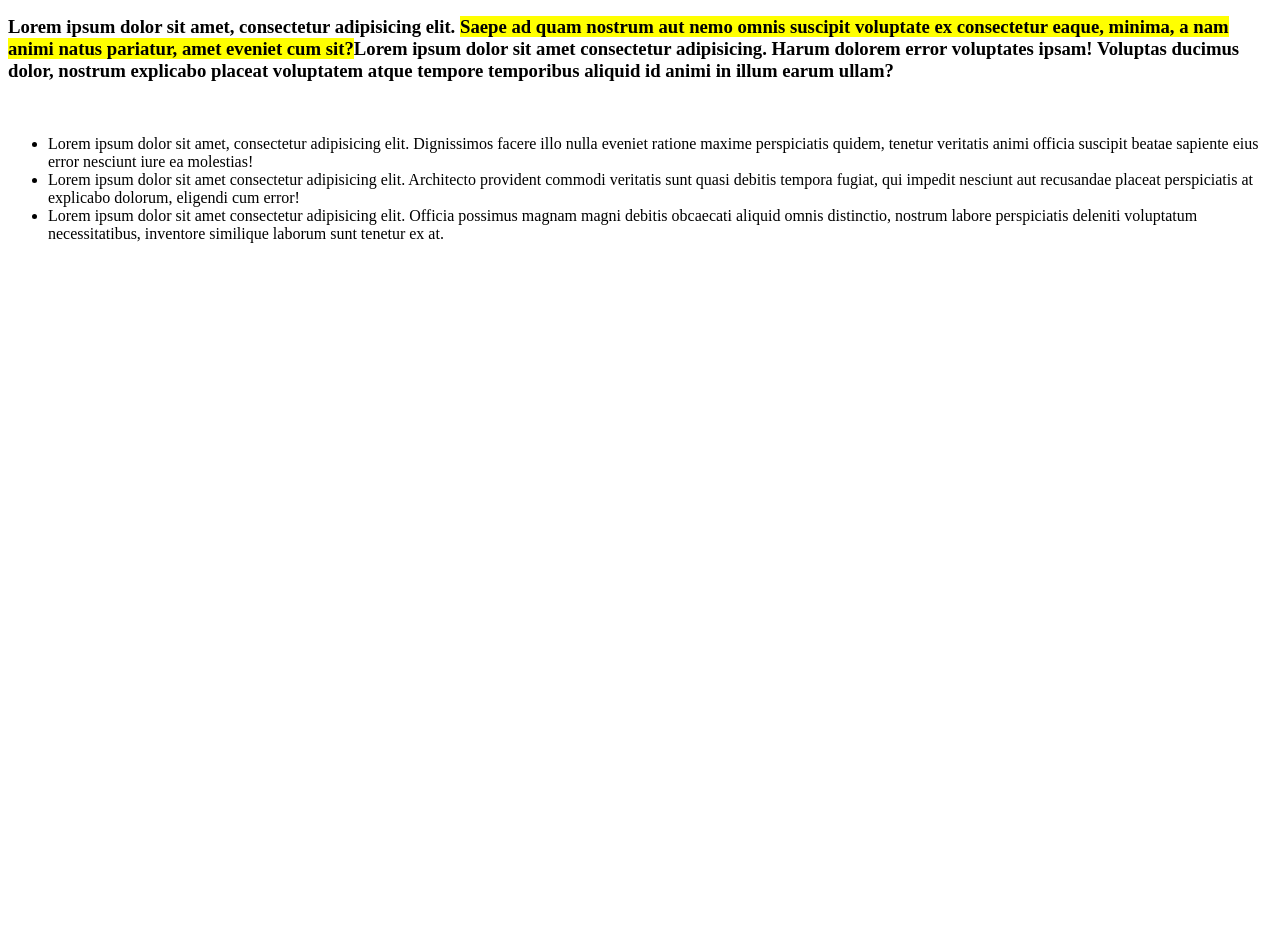
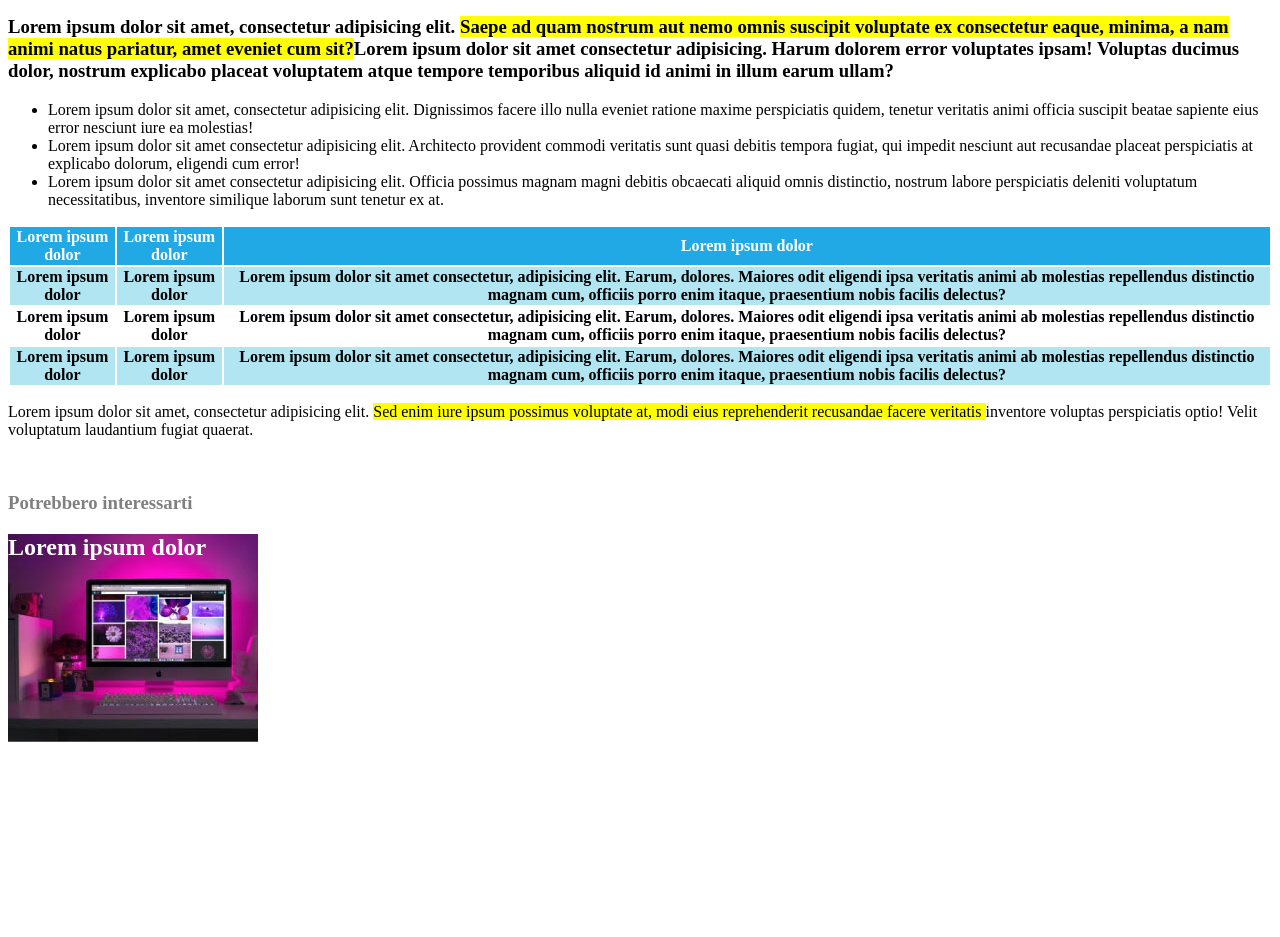
Before and after one commit to DavideTessari/html-css-booleaner, a plain HTML site: page index.html in a window 1280 px wide. Shown: the part 1237-2174 px from the top of the page. Before the commit the page ends 1510 px from the top, so only its background shows below. Drawn offline with Linux system fonts and the light colour scheme.

Commit message:
feat: add second section

```diff
--- a/index.html
+++ b/index.html
@@ -21,7 +21,7 @@
              <img src="img/tim-2.jpg" alt="Tim 2"><br>
              <span>1 st photo: Jhon S. and James L.Knight Foundation, by Scoot Henrichsen</span><br>
              <span>2and photo: Wikimedia, by Paul Clarke</span><br>
-             <h3>Lorem ipsum dolor sit amet, consectetur adipisicing elit. <span class="giallo">Saepe ad quam nostrum aut nemo omnis suscipit voluptate ex consectetur eaque, minima, a nam animi natus pariatur, amet eveniet cum sit?</span>Lorem ipsum dolor sit amet consectetur adipisicing. Harum dolorem error voluptates ipsam! Voluptas ducimus dolor, nostrum explicabo placeat voluptatem atque tempore temporibus aliquid id animi in illum earum ullam?</h3><br>
+             <h3>Lorem ipsum dolor sit amet, consectetur adipisicing elit. <span class="giallo">Saepe ad quam nostrum aut nemo omnis suscipit voluptate ex consectetur eaque, minima, a nam animi natus pariatur, amet eveniet cum sit?</span>Lorem ipsum dolor sit amet consectetur adipisicing. Harum dolorem error voluptates ipsam! Voluptas ducimus dolor, nostrum explicabo placeat voluptatem atque tempore temporibus aliquid id animi in illum earum ullam?</h3>
           <ul>
             <li>Lorem ipsum dolor sit amet, consectetur adipisicing elit. Dignissimos facere illo nulla eveniet ratione maxime perspiciatis quidem, tenetur veritatis animi officia suscipit beatae sapiente eius error nesciunt iure ea molestias!</li>
             <li>Lorem ipsum dolor sit amet consectetur adipisicing elit. Architecto provident commodi veritatis sunt quasi debitis tempora fugiat, qui impedit nesciunt aut recusandae placeat perspiciatis at explicabo dolorum, eligendi cum error!</li>
@@ -35,15 +35,35 @@
             <table>
                 <thead>
                     <tr>
-                        <th></th>
-                        <th></th>
-                        <th></th>
+                        <th class="white">Lorem ipsum dolor</th>
+                        <th class="white">Lorem ipsum dolor</th>
+                        <th class="white">Lorem ipsum dolor</th>
                     </tr>
                 </thead>
+                <tbody>
+                    <tr class="azzurro">
+                        <th>Lorem ipsum dolor</th>
+                        <th>Lorem ipsum dolor</th>
+                        <th>Lorem ipsum dolor sit amet consectetur, adipisicing elit. Earum, dolores. Maiores odit eligendi ipsa veritatis animi ab molestias repellendus distinctio magnam cum, officiis porro enim itaque, praesentium nobis facilis delectus?</th>
+                    </tr>
+                    <tr>
+                        <th>Lorem ipsum dolor</th>
+                        <th>Lorem ipsum dolor</th>
+                        <th>Lorem ipsum dolor sit amet consectetur, adipisicing elit. Earum, dolores. Maiores odit eligendi ipsa veritatis animi ab molestias repellendus distinctio magnam cum, officiis porro enim itaque, praesentium nobis facilis delectus?</th>
+                    </tr>
+                    <tr class="azzurro">
+                        <th>Lorem ipsum dolor</th>
+                        <th>Lorem ipsum dolor</th>
+                        <th>Lorem ipsum dolor sit amet consectetur, adipisicing elit. Earum, dolores. Maiores odit eligendi ipsa veritatis animi ab molestias repellendus distinctio magnam cum, officiis porro enim itaque, praesentium nobis facilis delectus?</th>
+                    </tr>
+                </tbody>
             </table>
+            <p>Lorem ipsum dolor sit amet, consectetur adipisicing elit. <span class="giallo">Sed enim iure ipsum possimus voluptate at, modi eius reprehenderit recusandae facere veritatis </span>inventore voluptas perspiciatis optio! Velit voluptatum laudantium fugiat quaerat.</p><br>
+            <h3 class="grigio">Potrebbero interessarti</h3>
+            <h2>Lorem ipsum dolor</h2>
+            <h2 class="white1">Lorem ipsum dolor</h2>
         </section>
-
-    </main>
-
+        <!-- /first section -->
+     </main>
 </body>
 </html>
--- a/style.css
+++ b/style.css
@@ -10,3 +10,29 @@ header {
 .grigio {
     color: gray;
 }
+
+.white {
+    color: white;
+    background-color: #20A9E5;
+}
+
+.azzurro {
+    background-color: #B1E5F2;
+}
+
+
+h2 {
+    background-image: url('img/monitor.jpg');
+    color: #FFFFFF;
+    background-repeat: no-repeat;
+    width: 250px;
+    height: 400px;
+}
+
+.white1 {
+    background-image: url('img/graph.jpg');
+    color: #FFFFFF;
+    background-repeat: no-repeat;
+    width: 250x;
+    height: 400px;
+}
```
